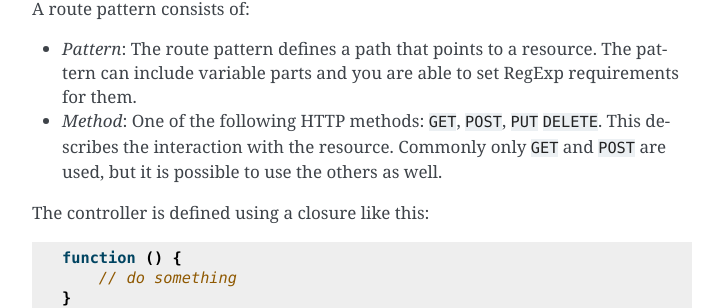
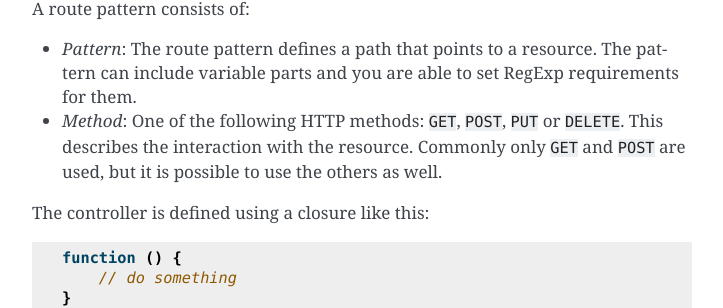
Before and after one commit to silexphp/Silex, a Sphinx documentation site: the page built from doc/usage.rst, in a window 1280 px wide and 900 px high, scrolled down 1924 px. Shown: the part 151-459 px from the top of the window, without its empty margins (388-1111 px from the left). Built offline with Sphinx 7.4.7, drawn with Linux system fonts in a browser that asks for light colours; pages that are not in the unit, such as notebooks, are missing from menus.

```diff
--- a/doc/usage.rst
+++ b/doc/usage.rst
@@ -100,7 +100,7 @@ A route pattern consists of:
   pattern can include variable parts and you are able to set RegExp
   requirements for them.
 
-* *Method*: One of the following HTTP methods: ``GET``, ``POST``, ``PUT``
+* *Method*: One of the following HTTP methods: ``GET``, ``POST``, ``PUT`` or
   ``DELETE``. This describes the interaction with the resource. Commonly only
   ``GET`` and ``POST`` are used, but it is possible to use the others as well.
 
```
